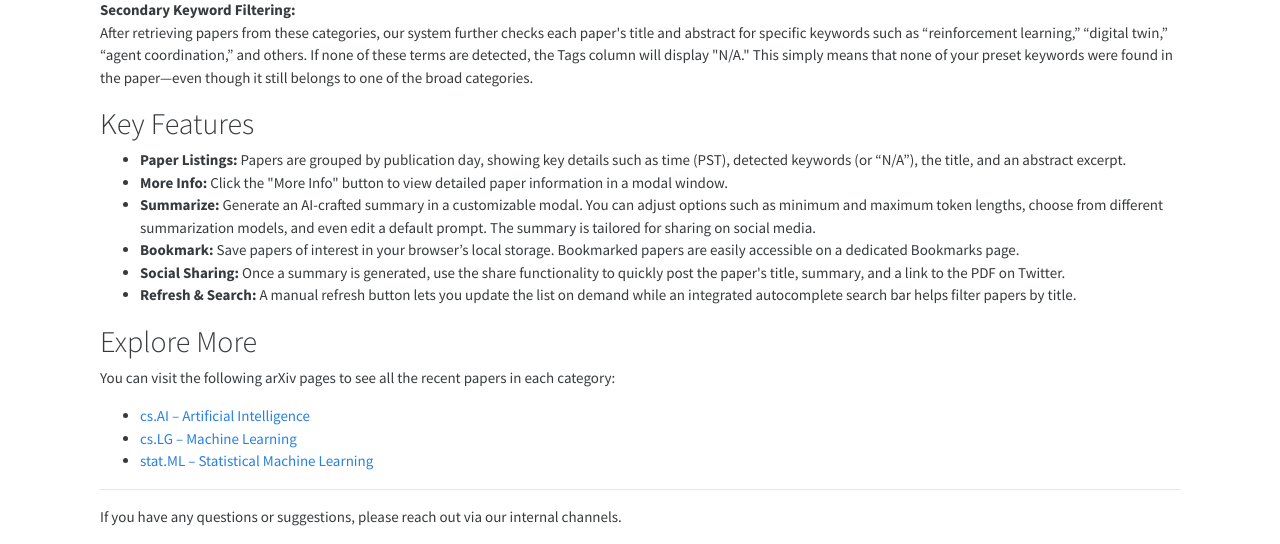
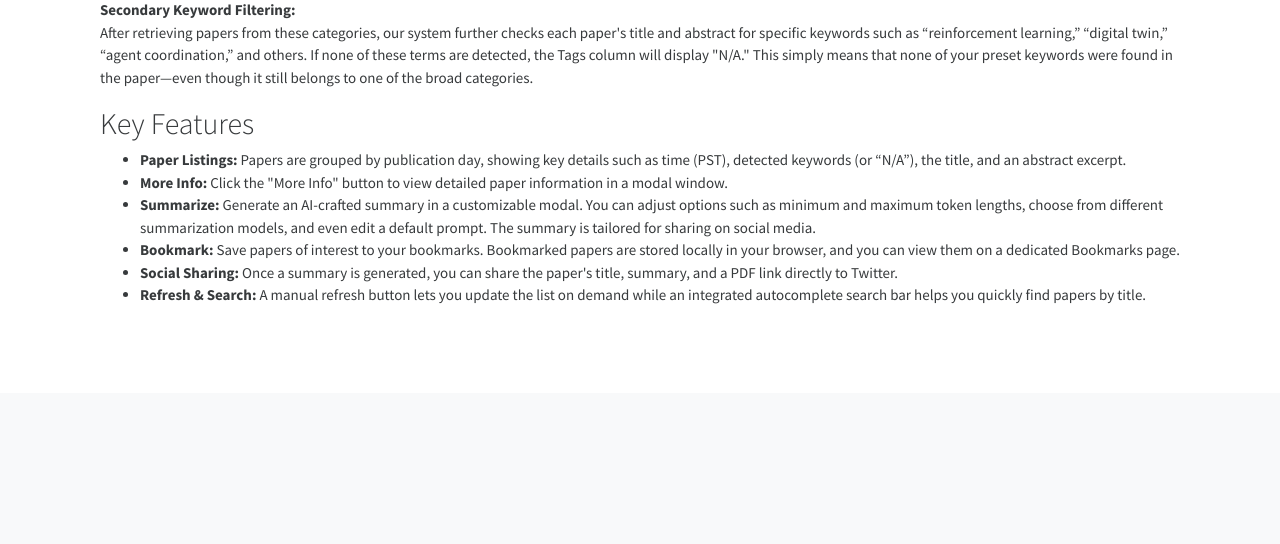
Before and after one commit to econoar/ai_paper_dashboard, a Flask app: page /info in a window 1280 px wide. Shown: the part 407-951 px from the top of the page. After the commit the page ends 711 px from the top, so only its background shows below. Run offline with Flask 3, Linux system fonts and the light colour scheme; some libraries are stand-ins or nearby versions.

Commit message:
“updates”

```diff
--- a/templates/info.html
+++ b/templates/info.html
@@ -42,29 +42,15 @@
       <strong>Summarize:</strong> Generate an AI-crafted summary in a customizable modal. You can adjust options such as minimum and maximum token lengths, choose from different summarization models, and even edit a default prompt. The summary is tailored for sharing on social media.
     </li>
     <li>
-      <strong>Bookmark:</strong> Save papers of interest in your browser’s local storage. Bookmarked papers are easily accessible on a dedicated Bookmarks page.
+      <strong>Bookmark:</strong> Save papers of interest to your bookmarks. Bookmarked papers are stored locally in your browser, and you can view them on a dedicated Bookmarks page.
     </li>
     <li>
-      <strong>Social Sharing:</strong> Once a summary is generated, use the share functionality to quickly post the paper's title, summary, and a link to the PDF on Twitter.
+      <strong>Social Sharing:</strong> Once a summary is generated, you can share the paper's title, summary, and a PDF link directly to Twitter.
     </li>
     <li>
-      <strong>Refresh & Search:</strong> A manual refresh button lets you update the list on demand while an integrated autocomplete search bar helps filter papers by title.
+      <strong>Refresh & Search:</strong> A manual refresh button lets you update the list on demand while an integrated autocomplete search bar helps you quickly find papers by title.
     </li>
   </ul>
 
-  <h2>Explore More</h2>
-  <p>
-    You can visit the following arXiv pages to see all the recent papers in each category:
-  </p>
-  <ul>
-    <li><a href="https://arxiv.org/list/cs.AI/recent" target="_blank">cs.AI – Artificial Intelligence</a></li>
-    <li><a href="https://arxiv.org/list/cs.LG/recent" target="_blank">cs.LG – Machine Learning</a></li>
-    <li><a href="https://arxiv.org/list/stat.ML/recent" target="_blank">stat.ML – Statistical Machine Learning</a></li>
-  </ul>
-
-  <hr>
-  <p>
-    If you have any questions or suggestions, please reach out via our internal channels.
-  </p>
 </div>
 {% endblock %}
```
